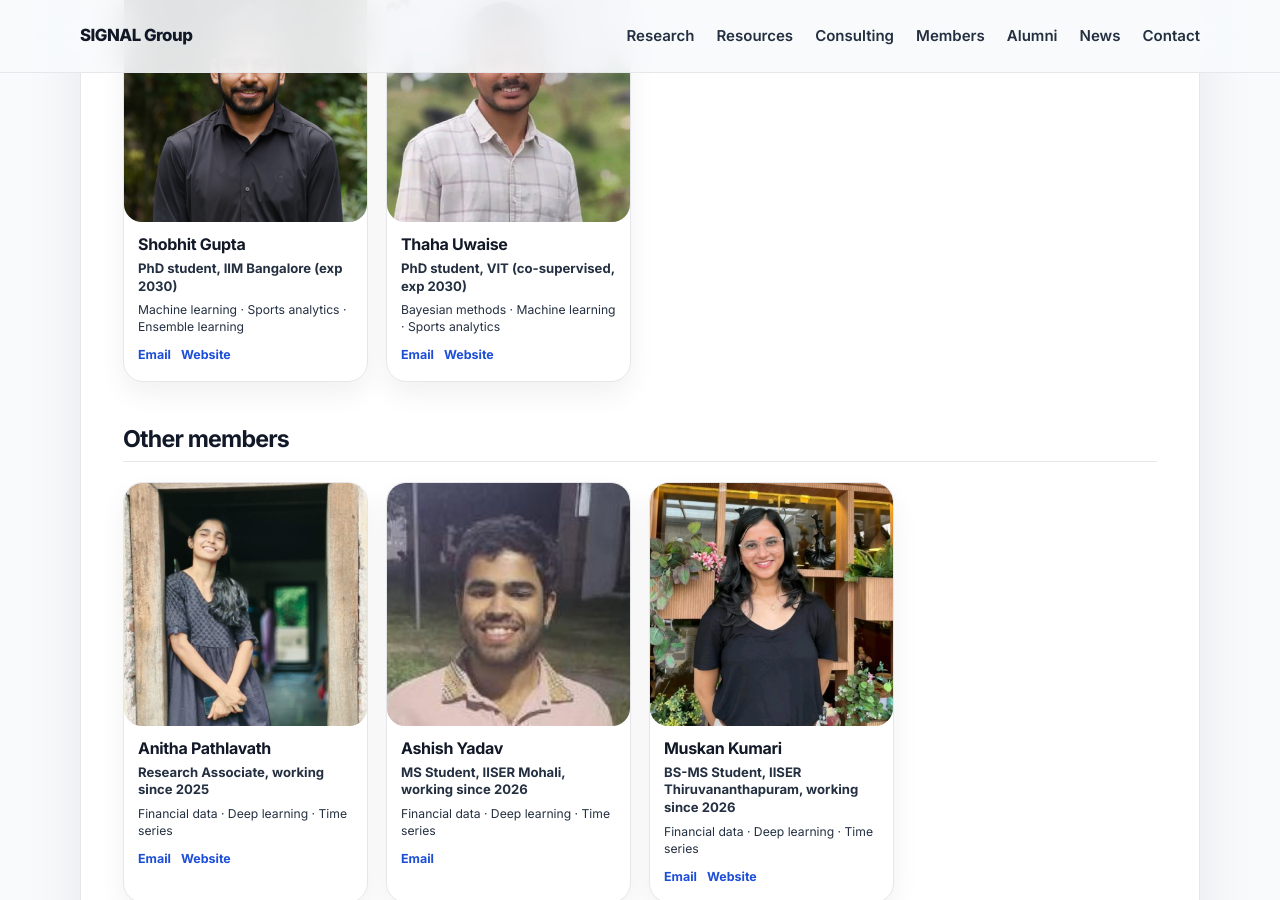
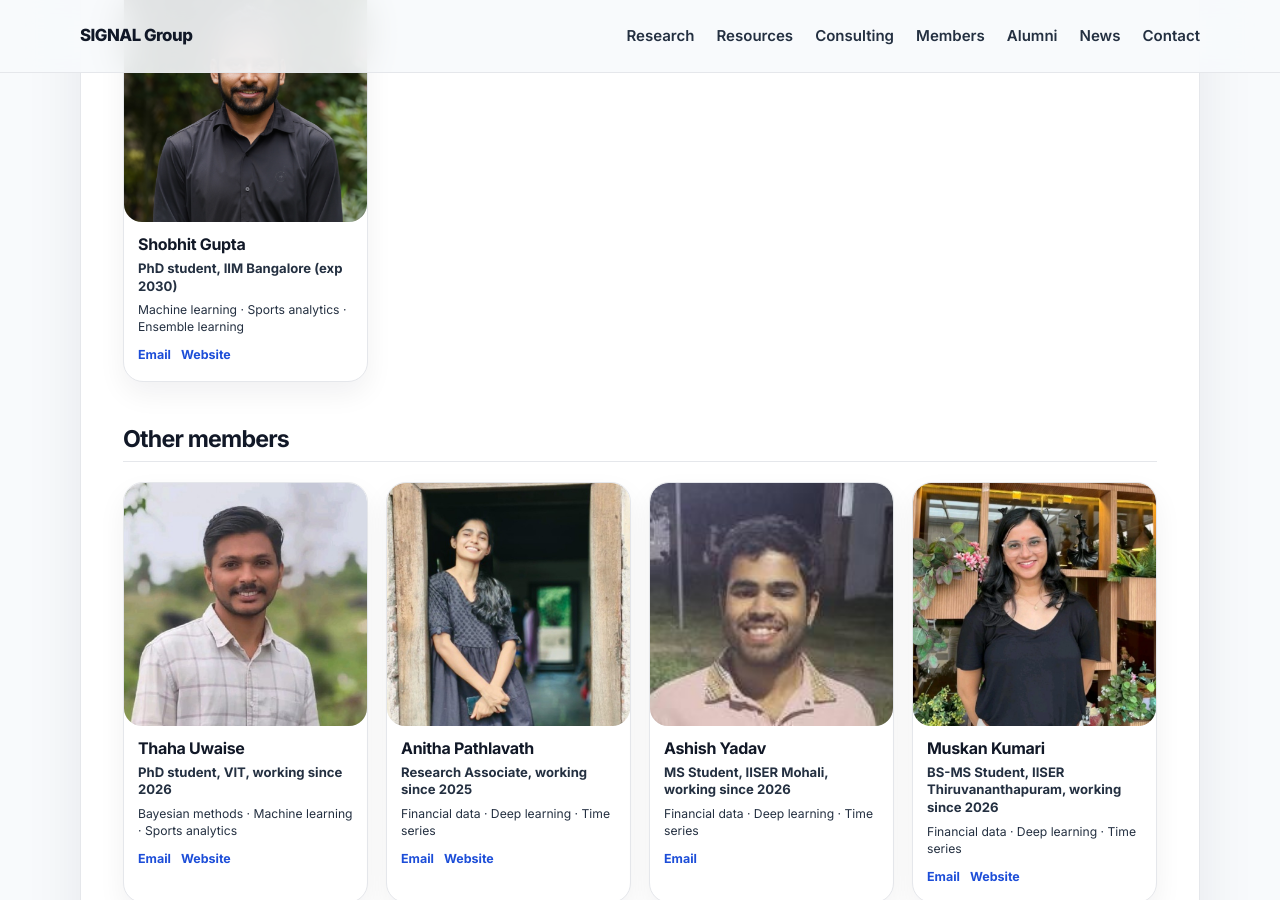
Before and after one commit to soudeepd/soudeeps-research-group, a Jekyll site: the page built from docs/_pages/members.md, in a window 1280 px wide and 900 px high, scrolled down 1714 px. Built offline with Jekyll 4.4.1, drawn with Linux system fonts in a browser that asks for light colours.

Commit message:
Update members.yml

```diff
--- a/docs/_data/members.yml
+++ b/docs/_data/members.yml
@@ -54,9 +54,9 @@
 
 - id: thaha-uwaise
   name: Thaha Uwaise
-  category: phd
+  category: other
   image: /assets/images/members/Thaha_Uwaise.jpg
-  role: PhD student, VIT (co-supervised, exp 2030)
+  role: PhD student, VIT, working since 2026
   themes: Bayesian methods · Machine learning · Sports analytics
   email: thahauwaise.ak@vit.ac.in
   webpage: https://www.linkedin.com/in/thaha-uwaise-366a88174/
```
